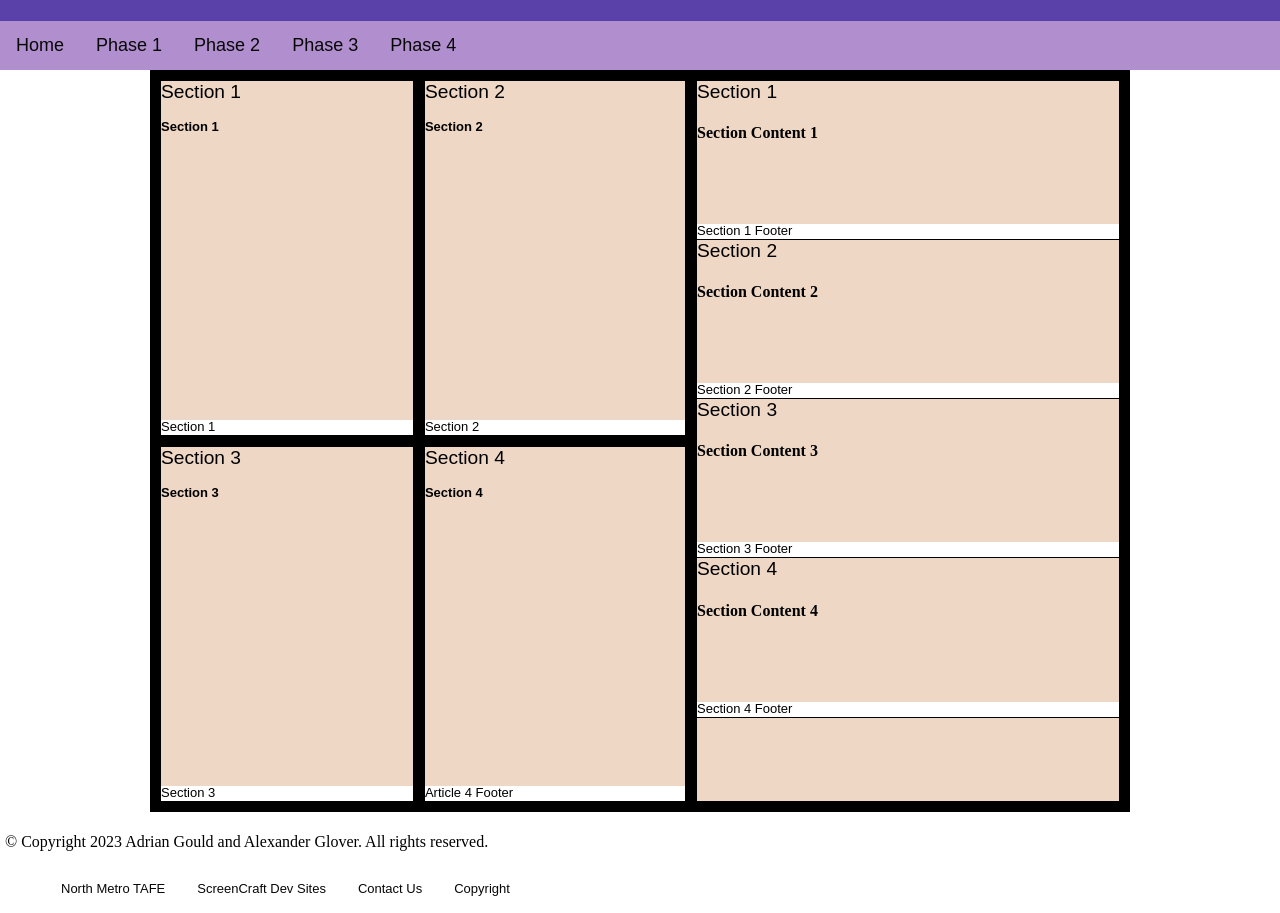
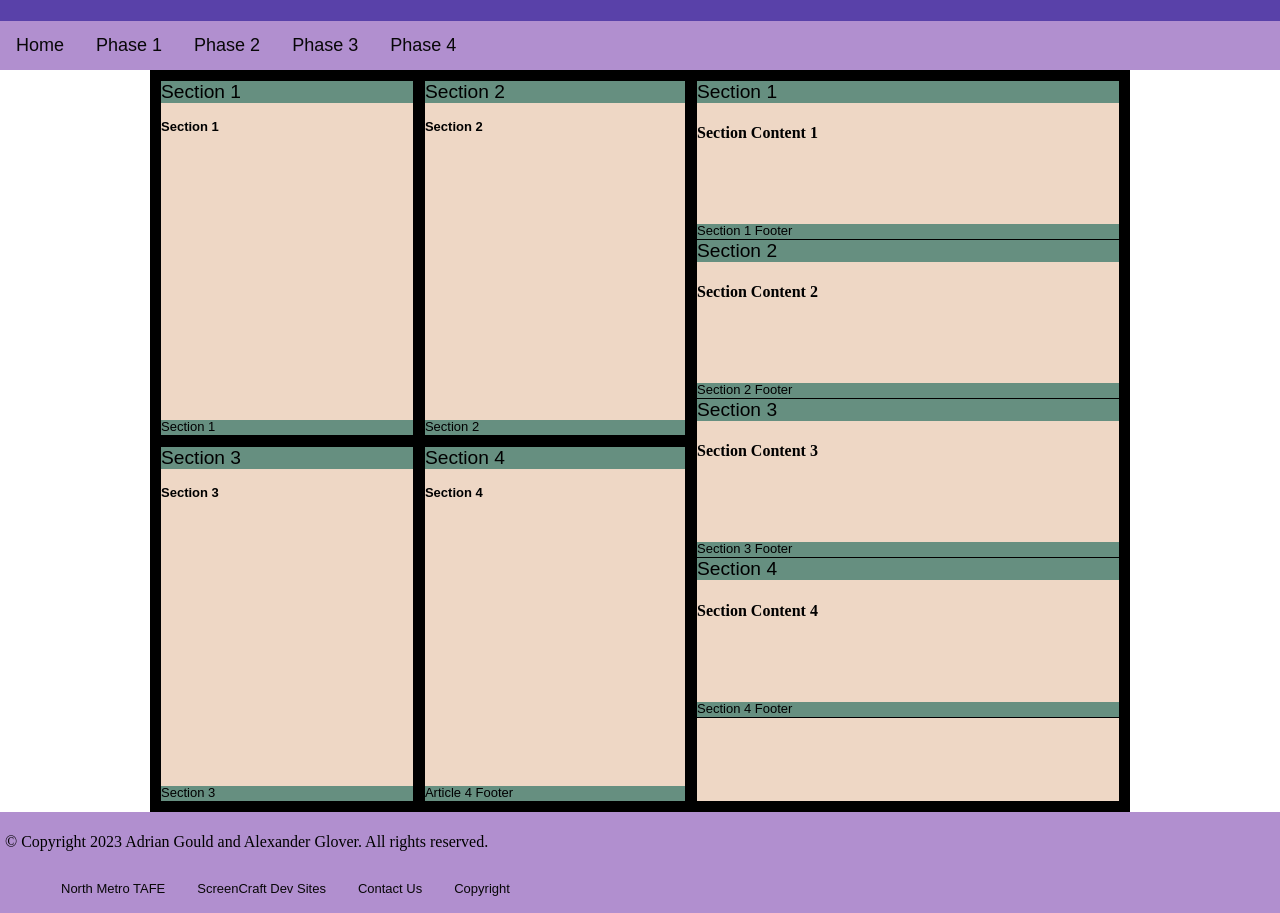
Before and after one commit to GooseTafe/web_tech, a plain HTML site: page index.html in a window 1280 px wide. Shown: the part 57-970 px from the top of the page. Drawn offline with Linux system fonts and the light colour scheme; files that its build step writes are made by us from their sources.

Commit message:
feat: adding colour scheme to website css

```diff
--- a/assets/website.css
+++ b/assets/website.css
@@ -421,7 +421,7 @@ li a:hover {
 .divHeader{
     font-size: larger;
     font-family: Arial, serif;
-    background-color: #EED7C5;
+    background-color: #668F80;
 }
 
 .divContent{
@@ -453,7 +453,7 @@ li a:hover {
 
 /*Footer settings*/
 #footer{
-    background-color: white;
+    background-color: #B18FCF;
     padding-top: 5px;
     padding-left: 5px;
     padding-bottom: 45px;
@@ -462,14 +462,14 @@ li a:hover {
 .divFooter{
     font-size: small;
     font-family: Arial, serif;
-    background-color: white;
+    background-color: #668F80;
     margin-top: auto;
 }
 
 .footerLink{
     font-size: small;
     font-family: Arial, serif;
-    background-color: white;
+    background-color: #B18FCF;
     text-decoration: none;
     display: block;
     width: auto;
```
